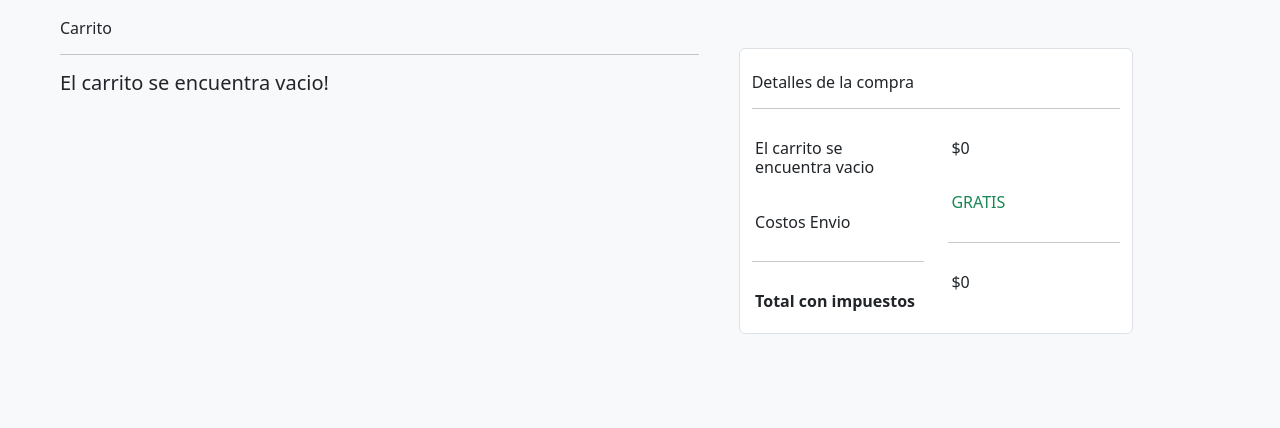
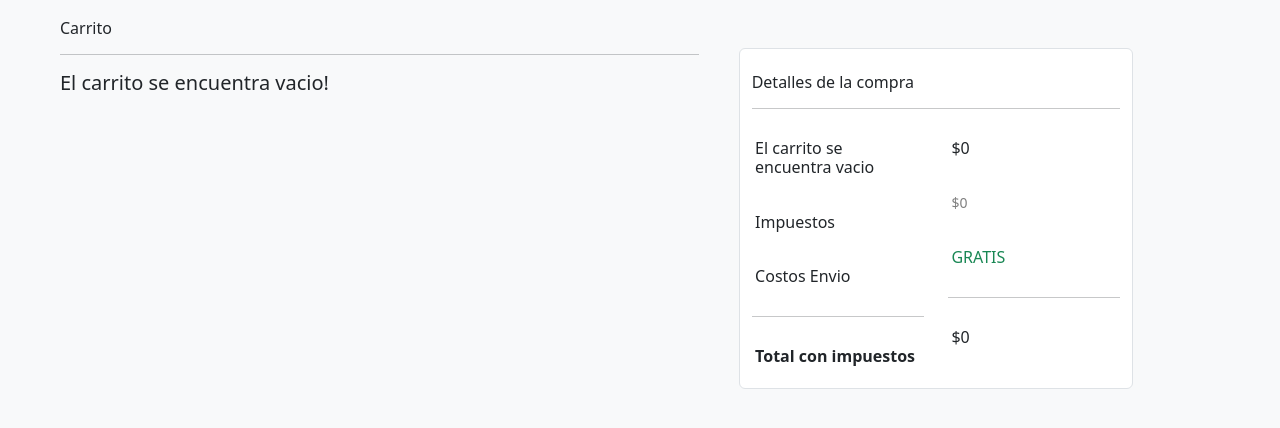
Before and after one commit to DanielBautistaMr/Carrito_de_compra, a PHP site: page /cart.php in a window 1280 px wide. Shown: the part 68-496 px from the top of the page. Run offline with PHP 8.4, Linux system fonts and the light colour scheme; some libraries are stand-ins or nearby versions.

Commit message:
lijera correccion

```diff
--- a/cart.php
+++ b/cart.php
@@ -87,11 +87,13 @@ if (isset($_POST['remove'])){
                             <?php
                             if (isset($_SESSION['cart'])) {
                                 $count  = count($_SESSION['cart']);
-                                echo "<h6>Precio ($count items)</h6>";
+                                echo "<h6>Precio    ($count items)</h6>";
                             } else {
                                 echo "<h6>El carrito se encuentra vacio</h6>";
                             }
                             ?>
+                            <h6>Impuestos</h6>
+
                             <h6>Costos Envio</h6>
                             <hr>
                             <h6><b>Total con impuestos</b></h6>
@@ -99,6 +101,10 @@ if (isset($_POST['remove'])){
                         </div>
                         <div class="col-md-6">
                             <h6>$<?php echo $total; ?></h6>
+                            <h6 style=" color:gray"><small>$<?php
+
+                                    echo $total*0.19;
+                                    ?> </small> </h6>
                             <h6 class="text-success">GRATIS</h6>
                             <hr class="cor">
                             <h6>$<?php
```
